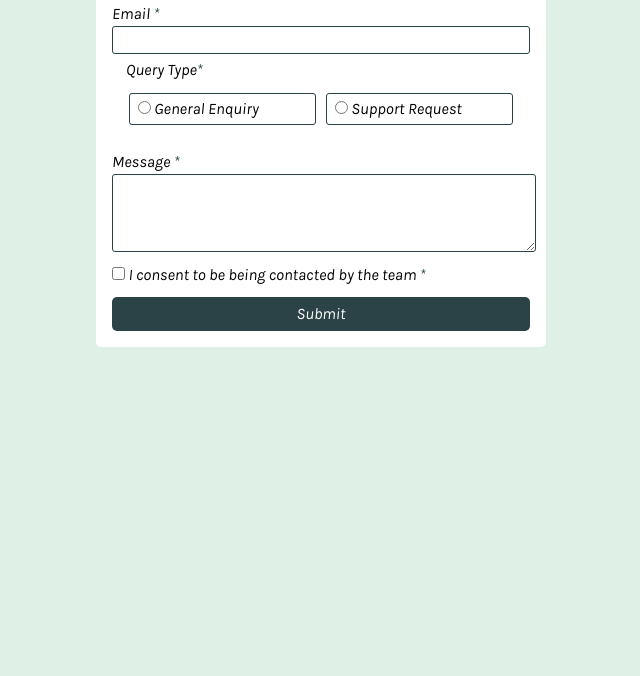
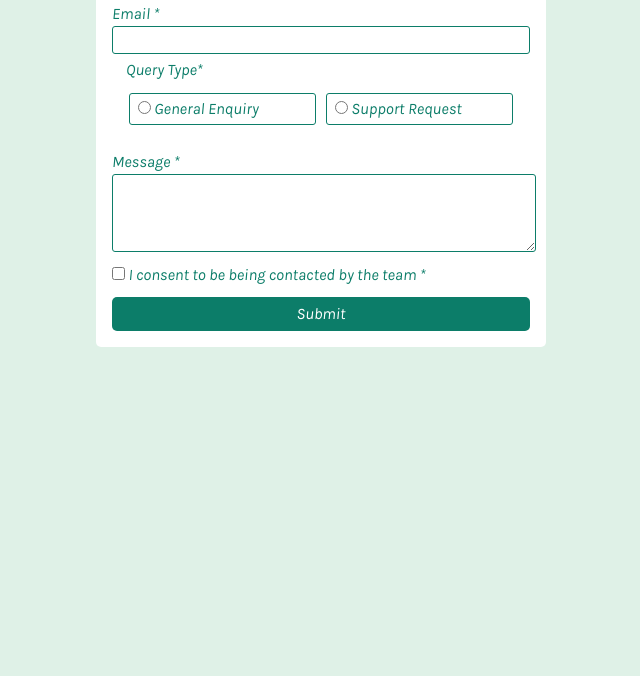
Before and after one commit to Temceo/frontend_mentor_form, a website with bundled scripts: page index.html in a window 1280 px wide. Shown: the part 124-800 px from the top of the page, without its empty margins (294-934 px from the left). Built offline with nearby package versions, Linux system fonts and the light colour scheme.

Commit message:
update css colours

```diff
--- a/assets/css/style.css
+++ b/assets/css/style.css
@@ -44,6 +44,7 @@ body {
   font-family: 'Karla', sans-serif;
   display: grid;
   place-content: center;
+  color: var(--green);
   background-color: var(--pale-green);
 }
 
@@ -93,13 +94,13 @@ form {
   width: 100%;
   margin: 0.3rem;
   gap: 0.5rem;
-  border: 1px solid var(--dark-teal);
+  border: 1px solid var(--green);
   border-radius: 3px;
   padding: 0.2rem 0.5rem;
 }
 
 input[type='radio'] {
-  accent-color: var(--dark-teal);
+  accent-color: var(--green);
 }
 
 .radio-field:has([type='radio']:checked) {
@@ -119,7 +120,7 @@ button {
 
 button {
   color: var(--white);
-  background-color: var(--dark-teal);
+  background-color: var(--green);
   padding: 0.3rem 0;
   border: none;
   border-radius: 5px;
@@ -134,7 +135,7 @@ button {
 input,
 .radio-field input[type='radio'],
 textarea {
-  border: 1px solid var(--dark-teal);
+  border: 1px solid var(--green);
   border-radius: 3px;
 
   &:focus-visible {
@@ -144,13 +145,13 @@ textarea {
 
 label:has(+ input[required]:not([type='radio']))::after {
   content: '*';
-  color: var(--dark-teal);
+  color: var(--green);
 }
 
 /* Textarea */
 label:has(+ textarea[required])::after {
   content: '*';
-  color: var(--dark-teal);
+  color: var(--green);
 }
 
 /* Radio group legend */
@@ -163,7 +164,7 @@ label:has(+ textarea[required])::after {
 
   &::after {
     content: '*';
-    color: var(--dark-teal);
+    color: var(--green);
   }
 }
 
@@ -176,7 +177,7 @@ label:has(+ textarea[required])::after {
 /* Consent checkbox  */
 .consent-section:has(input[type='checkbox'][required]) label::after {
   content: '*';
-  color: var(--dark-teal);
+  color: var(--green);
 }
 
 /* Toast */
```
